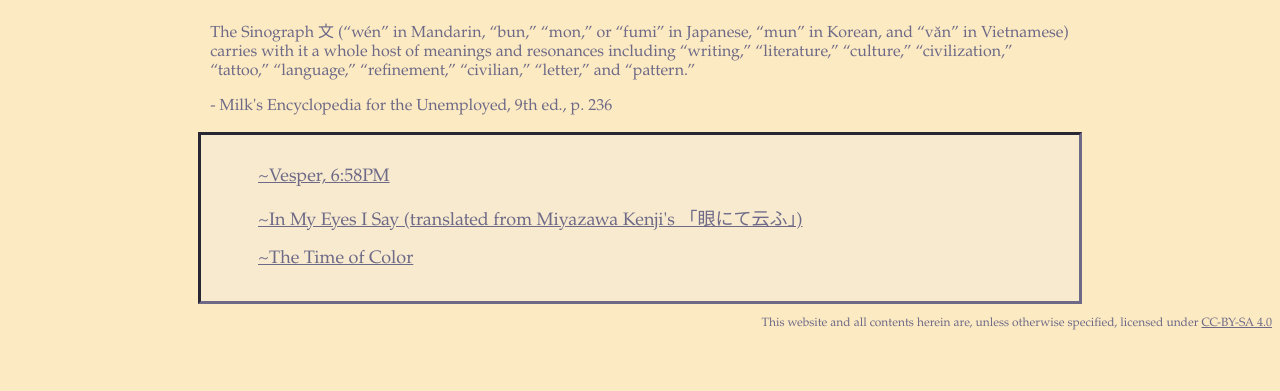
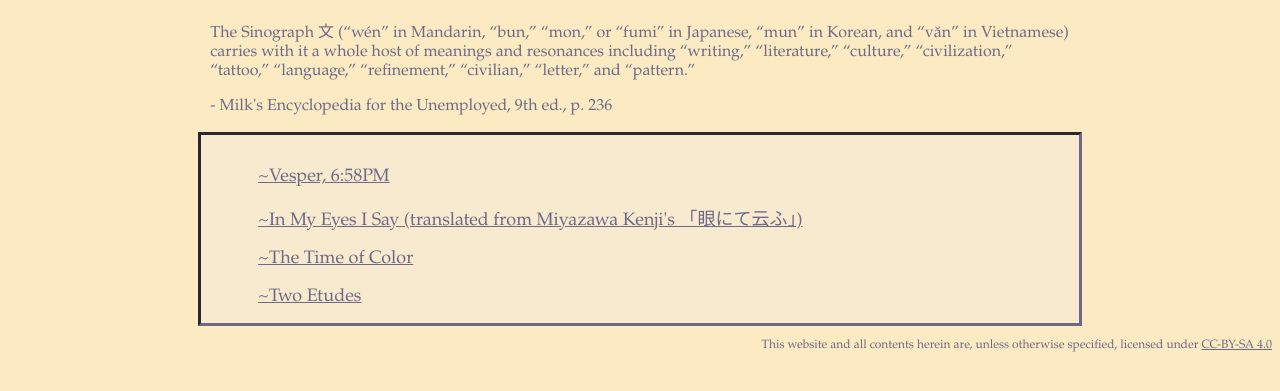
Before and after one commit to hydrangeopagitica/hydrangeopagitica.github.io, a plain HTML site: page patterns.html in a window 1280 px wide. Shown: the part 109-500 px from the top of the page. Drawn offline with Linux system fonts and the light colour scheme.

Commit message:
Add files via upload

```diff
--- a/patterns.html
+++ b/patterns.html
@@ -32,6 +32,7 @@
 					<p>
 					<a class="posttitle" href="./patterns/thetimeofcolor.html">~The Time of Color</a>
 					</p>
+					<a class="posttitle" href="./patterns/etudes.html">~Two Etudes</a>
 				</div>
 			</div>
 		</div>
```
